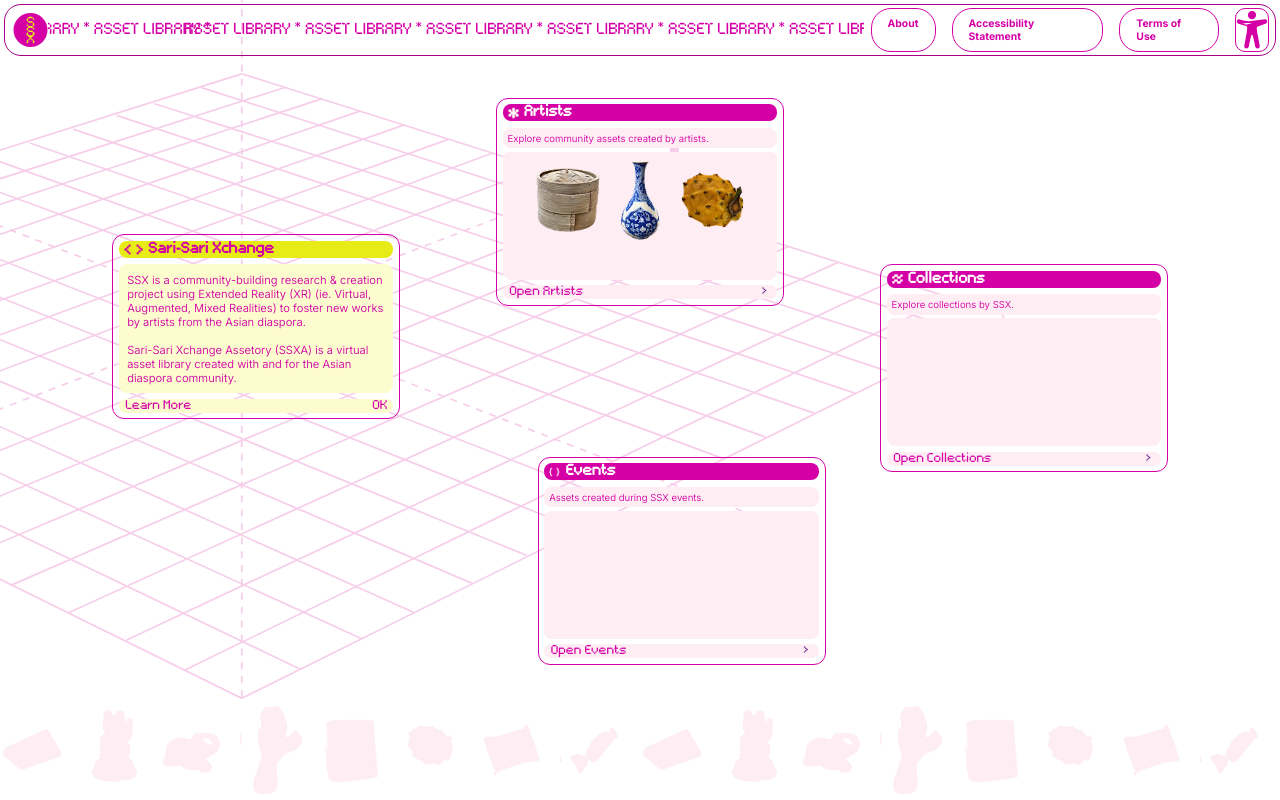
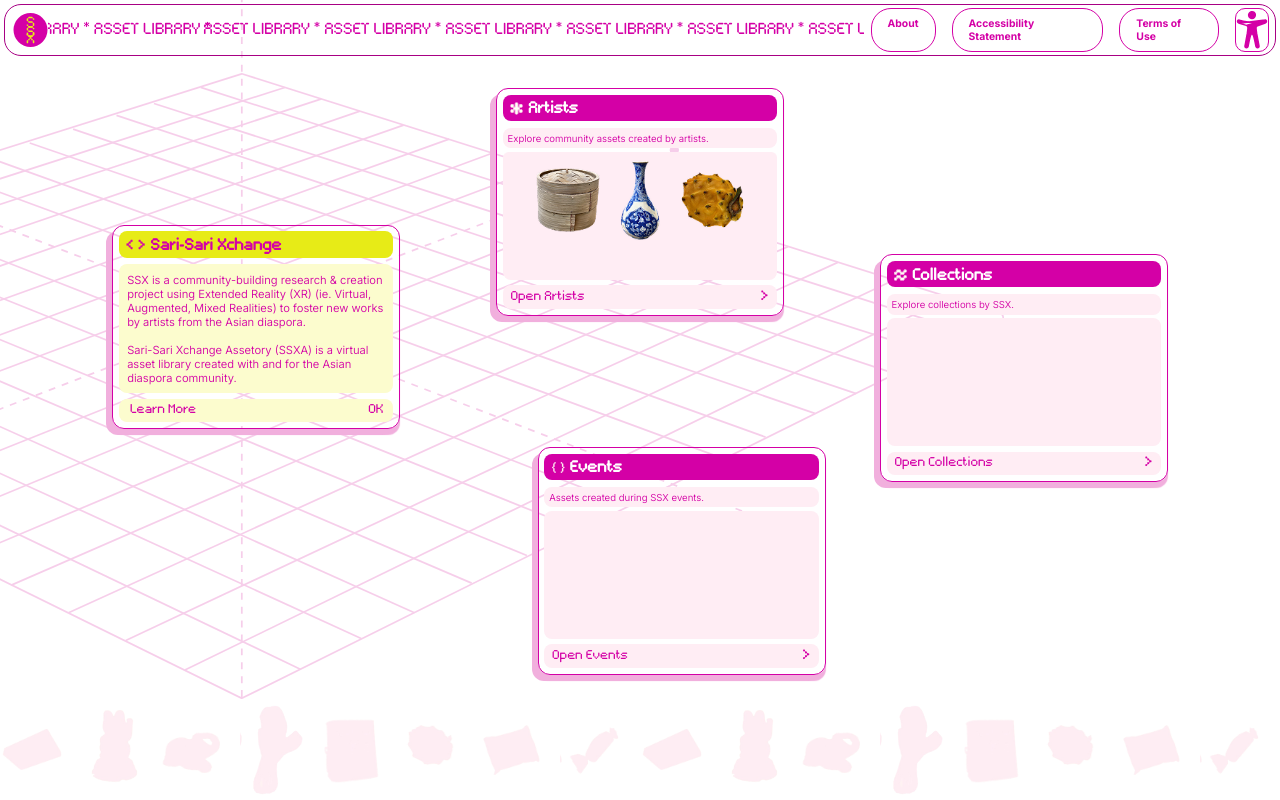
Before and after one commit to sarisarixchange/assetory, a Vue app: page / in a window 1280 px wide. Shown: the top 800 px of the page. Built offline with nearby package versions, Linux system fonts and the light colour scheme; a web font is replaced by a local one.

Commit message:
adding card shadows, gap between maruqee items, curor pointers and default, changing font to vw

```diff
--- a/src/components/Homepage.vue
+++ b/src/components/Homepage.vue
@@ -160,7 +160,7 @@
 
             this.isReadableFont = false;
             document.documentElement.style.setProperty("--font-family", "'Lakonet', sans-serif");
-            document.documentElement.style.setProperty("--marquee-item-margin-right", "-2rem");
+            document.documentElement.style.setProperty("--marquee-item-gap", "1.5vw");
 
 
             // reset footer images
@@ -344,7 +344,7 @@
         activateReadableFont(){
             this.isReadableFont = true;
             document.documentElement.style.setProperty("--font-family", "'Inter', sans-serif");
-            document.documentElement.style.setProperty("--marquee-item-margin-right", "6.5rem");
+            document.documentElement.style.setProperty("--marquee-item-gap", "12vw");
 
     }
 
@@ -416,22 +416,24 @@
         margin-left: 0.5em;
       }
 
-        .marquee {
+    .marquee {
         overflow: hidden;
         width: 65%;
         display: flex;
         white-space: nowrap;
+        cursor: default;
+        gap: var(--marquee-item-gap, 1.5vw);
         }
 
-        .marqueeItem {
-        font-family: var(--font-family, 'Lakonet'), sans-serif; /* Uses Lakonet by default */
+      .marqueeItem {
+        font-family: var(--font-family, 'Lakonet'), sans-serif;
+        font-size: 1.25vw;
         color:#D400A6;
         display: flex;
         align-items: center;
-        /* flex-shrink: 0; */
         min-width: 100%; /* Ensures each item takes the full width */
         animation: marquee-scroll 30s linear infinite;
-        margin-right: var(--marquee-item-margin-right);
+        /* margin-right: var(--marquee-item-margin-right); */
       }
 
         @keyframes marquee-scroll {
@@ -487,6 +489,7 @@
     background-color: white;
     border: 1px solid #D400A6;
     transition: background-color 0.2s;
+    cursor: pointer;
 }
 
     .nav-buttonAccessibilityIcon:hover {
@@ -511,7 +514,12 @@
       .left-box, .right-box, .center-top-box, .center-bottom-box {
         z-index: 3; /* Place content above grid and background */
         margin: 1em;
-      }
+        cursor: default;
+        box-shadow:
+        -6px 6px 0 #F1AFDD,  /* Thick left border */
+        0 6px 1px #F1AFDD;   /* Thick bottom border */
+      }
+
 
       .cardTitles {
         font-weight: bold;
@@ -519,10 +527,11 @@
 
       .left-box {
         padding: 1.8%;
-        /* width: 80%; */
         border-radius: 12px;
         border: 1px solid #D400A6;
-      }
+
+      }
+
 
 
       .right-box {
@@ -530,6 +539,7 @@
         /* width: 80%; */
         border-radius: 12px;
         border: 1px solid #D400A6;
+
       }
 
       .center-top-box {
@@ -650,6 +660,7 @@
   /* height: 10vh; */
   box-shadow: 0px 8px 16px 0px rgba(0,0,0,0.2);
   z-index: 4;
+  cursor:pointer;
 }
 
 .accessiblityToolsHeading {
@@ -663,6 +674,7 @@
         /* font-family: Doto; */
         /* font-weight: 900; */
         text-align: center;
+        cursor: default;
       }
 
 /* Links inside the dropdown */
@@ -1059,18 +1071,19 @@
   border-radius: 8px;
   background-color: #E7EB17;
   font-family: var(--font-family, 'Lakonet'), sans-serif; /* Uses Lakonet by default */
-  /* font-family: 'Doto'; */
   color: #D400A6;
-  /* font-weight: 100; */
-  font-size: 1.15em;
+  align-items: center; /* Ensures vertical alignment */
+  font-size: 1.5vw;
+  padding: 1%;
+  padding-top: 2%;
   margin-bottom: 0.35em;
+  gap: 0.25em;
 }
 
 .left-box-heading img {
-  width: 8%;
-  padding: 0.5%;
-  margin-right: 0.2em;
-  margin-left: 0.2em;
+  width: 1.5vw; /* Using em to scale with text */
+  margin-bottom: 0.1em;
+  margin-left: 0.25em;
 }
 
 .left-box-paragraph{
@@ -1092,15 +1105,11 @@
   display: flex;
   border-radius: 8px;
   font-family: var(--font-family, 'Lakonet'), sans-serif; /* Uses Lakonet by default */
-  /* font-family: 'Doto'; */
   color: #D400A6;
-  /* font-weight: 900; */
   font-size: 0.8em;
   background-color: #FCFCCE;
-  /* background-image: url("/learnMoreUnionLightYellow.svg");
-  background-repeat: no-repeat;
-  background-size: 100%;
-  background-position: center; */
+  font-size: 1vw;
+  padding: 1.75%;
 }
 
 
@@ -1132,11 +1141,20 @@
   border-radius: 8px;
   background-color: #D400A6;
   font-family: var(--font-family, 'Lakonet'), sans-serif; /* Uses Lakonet by default */
-  /* font-family: 'Doto'; */
   color: white;
-  /* font-weight: 900; */
-  font-size: 1.15em;
+  align-items: center; /* Ensures vertical alignment */
+  font-size: 1.5vw;
+  padding: 1%;
+  padding-top: 2%;
   margin-bottom: 0.35em;
+  gap: 0.25em;
+}
+
+
+.other-box-heading img {
+  width: 1vw; /* Using em to scale with text */
+  margin-bottom: 0.1em;
+  margin-left: 0.25em;
 }
 
 .other-box-subtitle {
@@ -1151,12 +1169,6 @@
 
 }
 
-.other-box-heading img {
-  width: 5%;
-  padding: 0.5%;
-  margin-right: 0.2em;
-  margin-left: 0.2em;
-}
 
 
 .other-box-photos {
@@ -1180,27 +1192,20 @@
   display: flex;
   border-radius: 8px;
   font-family: var(--font-family, 'Lakonet'), sans-serif; /* Uses Lakonet by default */
-  /* font-family: 'Doto'; */
   color: #D400A6;
-  /* font-weight: 900; */
-  font-size: 0.8em;
-  /* background-image: url("/unionCallToActionOtherBoxesLightPink.svg");
-  background-repeat: no-repeat;
-  background-size: 100%;
-  background-position: center; */
+  font-size: 1vw;
+  padding: 0.5%;
   background-color: #FFEDF4;
+  align-items: center;
 }
 
 .other-box-action-call:hover {
-  /* background-image: url("/unionCallToActionOtherBoxesPink.svg");
-  background-repeat: no-repeat;
-  background-size: 100%;
-  background-position: center; */
   background-color: #D400A6;
 }
 
 .other-call-action{
 margin-left: 0.5em;
+
 width:92%;
 color:#D400A6
 }
@@ -1209,9 +1214,10 @@
 color:white
 }
 
-/* .other-goto-action{
-
-} */
+.other-goto-action{
+ font-size: 1.5vw;
+ color:#D400A6
+}
 
 .other-box-action-call:hover  .other-goto-action{
   color:white
@@ -1391,6 +1397,10 @@
 
 .left-box-grayscale {
     border-color: #D2D2D2;
+    box-shadow:
+        -6px 6px 0 #C8C8C8,  /* Thick left border */
+        0 6px 1px #C8C8C8;   /* Thick bottom border */
+
   }
 
   .left-box-heading-grayscale{
@@ -1405,6 +1415,7 @@
   color: #525252;
   border-color: #525252;
 
+
 }
 
 /* .left-box-paragraph p {
@@ -1430,6 +1441,11 @@
 
 .other-box-grayscale {
     border-color: #525252;
+    box-shadow:
+        -6px 6px 0 #C8C8C8,  /* Thick left border */
+        0 6px 1px #C8C8C8;   /* Thick bottom border */
+
+
   }
 
 .other-box-heading-grayscale{
@@ -1529,6 +1545,9 @@
 
 .left-box-highContrast {
     border-color: #000000;
+    box-shadow:
+        0 0 0 transparent,  /* Thick left border */
+        0 0 0 transparent;   /* Thick bottom border */
   }
 
   .left-box-heading-highContrast {
@@ -1565,6 +1584,10 @@
 
 .other-box-highContrast {
     border-color: #000000;
+    box-shadow:
+        -6px 6px 0 transparent,  /* Thick left border */
+        0 6px 1px transparent;   /* Thick bottom border */
+
   }
 
 .other-box-heading-highContrast {
```
Also changed, not shown: public/goToArrowWhite.svg (added).
